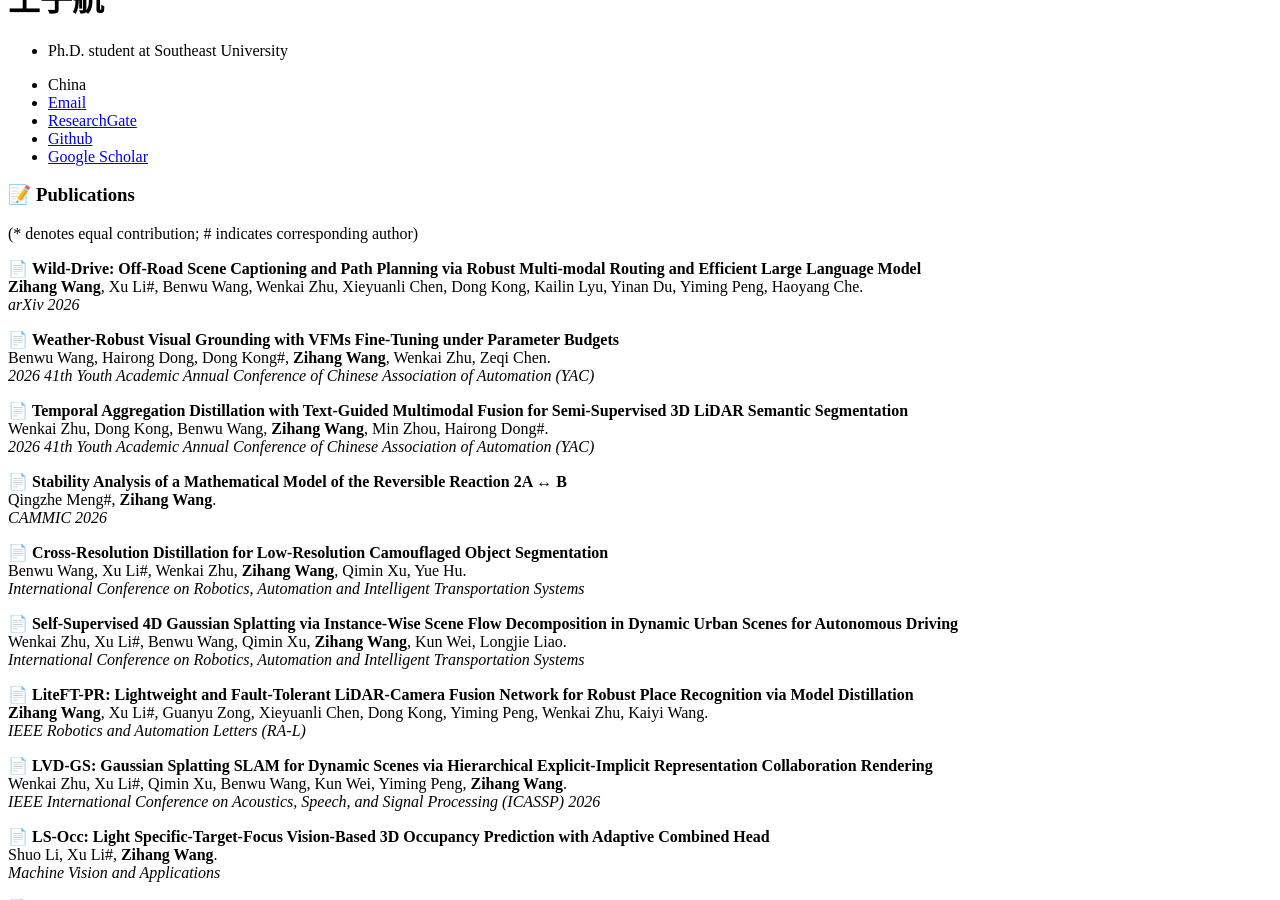
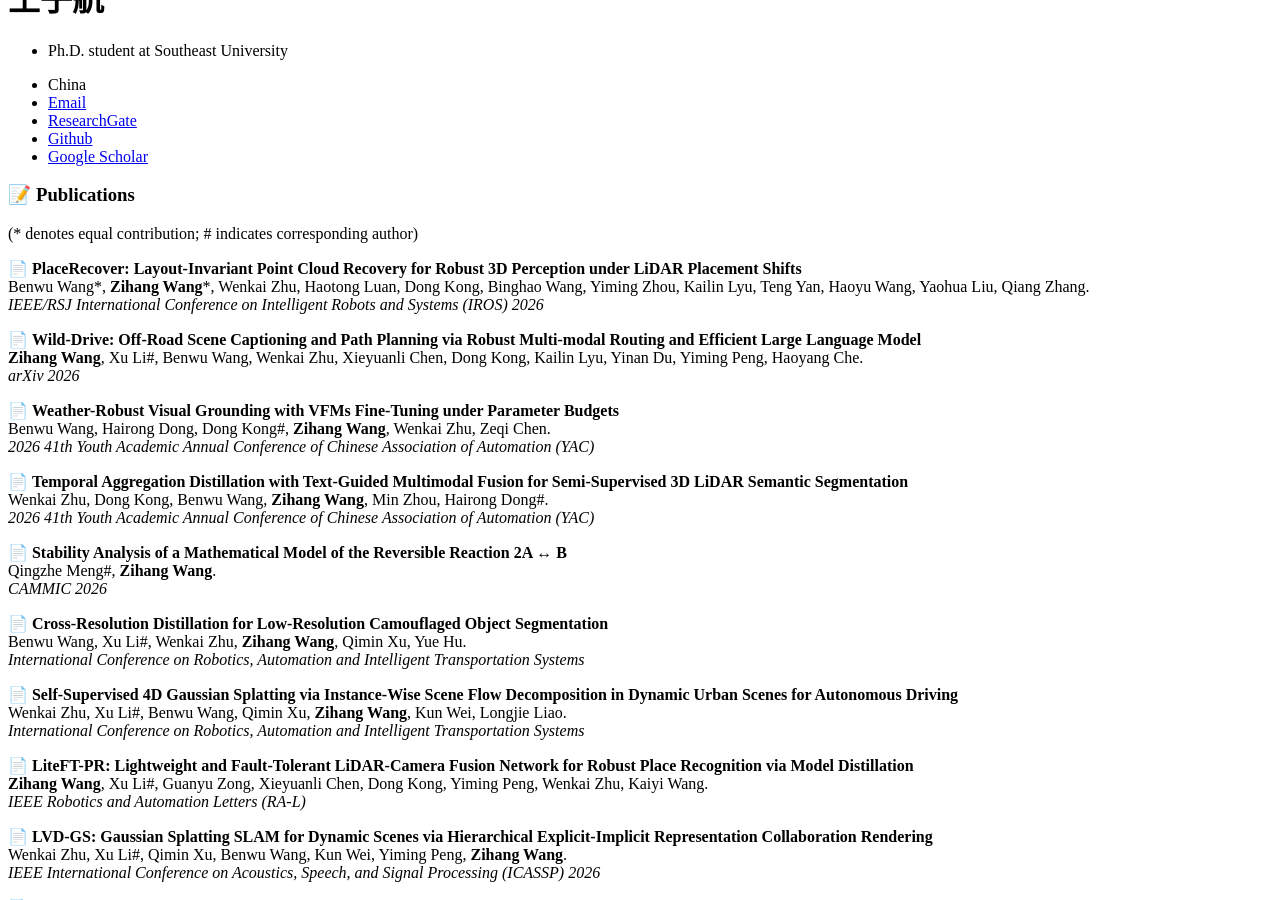
Before and after one commit to wangzihanggg/wangzihanggg.github.io, a Jekyll site: the page built from _pages/includes/pub.md, in a window 1280 px wide and 900 px high, scrolled down 308 px. Built offline with Jekyll 4.4.1, drawn with Linux system fonts in a browser that asks for light colours; our own code applies the rules of GitHub Pages for plain Markdown files.

Commit message:
Add publication details for PlaceRecover and Wild-Drive

```diff
--- a/_pages/includes/pub.md
+++ b/_pages/includes/pub.md
@@ -4,6 +4,12 @@
 (* denotes equal contribution; # indicates corresponding author)
 
 <div class="paper-text">
+
+<p>
+  📄 <strong>PlaceRecover: Layout-Invariant Point Cloud Recovery for Robust 3D Perception under LiDAR Placement Shifts</strong><br>
+  Benwu Wang*, <strong>Zihang Wang</strong>*, Wenkai Zhu, Haotong Luan, Dong Kong, Binghao Wang, Yiming Zhou, Kailin Lyu, Teng Yan, Haoyu Wang, Yaohua Liu, Qiang Zhang.<br>
+  <em>IEEE/RSJ International Conference on Intelligent Robots and Systems (IROS) 2026</em>
+</p>
 
 <p>
   📄 <strong>Wild-Drive: Off-Road Scene Captioning and Path Planning via Robust Multi-modal Routing and Efficient Large Language Model</strong><br>
```
